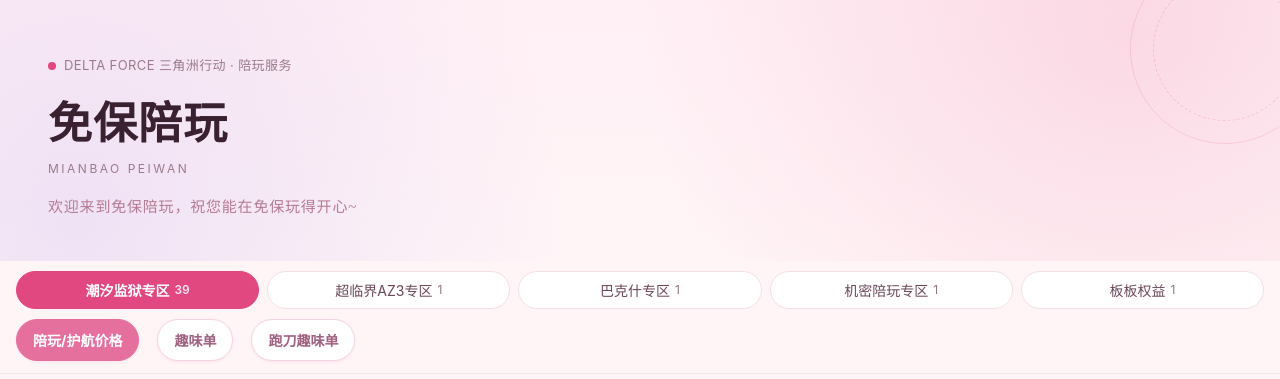
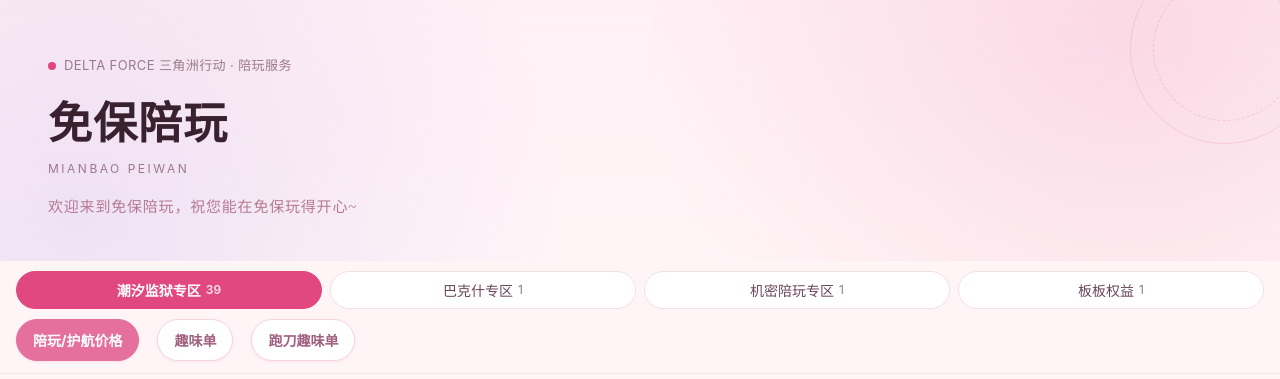
Before and after one commit to petda559/peiwans-price, a plain HTML site: page deploy/index.html in a window 1280 px wide. Shown: the top 379 px of the page. Drawn offline with Linux system fonts and the light colour scheme.

Commit message:
删除超临界AZ3专区

```diff
--- a/deploy/index.html
+++ b/deploy/index.html
@@ -329,14 +329,12 @@ var ITEMS = [
   {name:"摸贝小小巨人", cat:"funrun", imgs:["https://patheia-1323749045.cos.ap-shanghai.myqcloud.com/peiwans-price/img/W4yfb6xgwoX60Hx7eu9czT3Qnfe.png"]},
   {name:"我嘞个只吃金红", cat:"funrun", imgs:["https://patheia-1323749045.cos.ap-shanghai.myqcloud.com/peiwans-price/img/MPYVbkUSmog4cZxPi84cltGxnmh.png"]},
   {name:"GalaGame恋爱攻略单", cat:"funrun", imgs:["https://patheia-1323749045.cos.ap-shanghai.myqcloud.com/peiwans-price/img/galagame-liangonglue-v8.png"]},
-  {name:"超临界AZ3专区价格表", cat:"price", zone:"az3", imgs:["https://patheia-1323749045.cos.ap-shanghai.myqcloud.com/peiwans-price/img/az3-jiage.png"]},
   {name:"巴克什专区价格表", cat:"price", zone:"bakeshi", imgs:["https://patheia-1323749045.cos.ap-shanghai.myqcloud.com/peiwans-price/img/bakeshi-jiage.png"]},
   {name:"机密陪玩价格表", cat:"price", zone:"jimi", imgs:["https://patheia-1323749045.cos.ap-shanghai.myqcloud.com/peiwans-price/img/jimi-peiwan-jiage-v2.png"]}
 ];
 
 var CATS = [
   {key:"jianshi", label:"潮汐监狱专区"},
-  {key:"az3", label:"超临界AZ3专区"},
   {key:"bakeshi", label:"巴克什专区"},
   {key:"jimi", label:"机密陪玩专区"},
   {key:"rule", label:"板板权益"}
@@ -345,10 +343,6 @@ var SUB_TABS = [
   {key:"price", label:"陪玩/护航价格"},
   {key:"fun", label:"趣味单"},
   {key:"funrun", label:"跑刀趣味单"}
-];
-var AZ3_TABS = [
-  {key:"price", label:"陪玩/护航价格"},
-  {key:"fun", label:"趣味单"}
 ];
 var BAKESHI_TABS = [
   {key:"price", label:"陪玩/护航价格"},
@@ -367,7 +361,7 @@ function renderTabs(){
   CATS.forEach(function(c){
     var count = c.key === "jianshi"
       ? ITEMS.filter(function(it){return SUB_TABS.some(function(s){return s.key === it.cat;}) && !it.zone;}).length
-      : ((c.key === "az3" || c.key === "bakeshi" || c.key === "jimi") ? ITEMS.filter(function(it){return it.zone === c.key;}).length
+      : ((c.key === "bakeshi" || c.key === "jimi") ? ITEMS.filter(function(it){return it.zone === c.key;}).length
       : ITEMS.filter(function(it){return it.cat === c.key;}).length);
     var b = document.createElement("button");
     b.className = "tab" + (c.key === curCat ? " on" : "");
@@ -383,7 +377,7 @@ function renderSubTabs(){
   var row = document.getElementById("subRow");
   if(!row) return;
   row.innerHTML = "";
-  var tabs = curCat === "jianshi" ? SUB_TABS : (curCat === "az3" ? AZ3_TABS : (curCat === "bakeshi" ? BAKESHI_TABS : null));
+  var tabs = curCat === "jianshi" ? SUB_TABS : (curCat === "bakeshi" ? BAKESHI_TABS : null);
   if(!tabs){ row.style.display = "none"; return; }
   row.style.display = "flex";
   tabs.forEach(function(s){
@@ -444,14 +438,13 @@ function renderGrid(){
     push(ITEMS.filter(function(it){ return it.cat === curSub && !it.zone; }));
   }else if(curCat === "jimi"){
     push(ITEMS.filter(function(it){ return it.zone === "jimi"; }));
-  }else if(curCat === "az3" || curCat === "bakeshi"){
+  }else if(curCat === "bakeshi"){
     push(ITEMS.filter(function(it){ return it.zone === curCat && it.cat === curSub; }));
   }else{
     push(ITEMS.filter(function(it){ return it.cat === curCat; }));
   }
-  empty.innerHTML = curCat === "az3" ? "超临界AZ3专区：暂时没有海报，敬请期待"
-    : (curCat === "bakeshi" ? "巴克什专区：暂时没有海报，敬请期待"
-    : (curCat === "jimi" ? "机密陪玩专区：暂时没有海报，敬请期待" : "该分类下暂时没有海报"));
+  empty.innerHTML = curCat === "bakeshi" ? "巴克什专区：暂时没有海报，敬请期待"
+    : (curCat === "jimi" ? "机密陪玩专区：暂时没有海报，敬请期待" : "该分类下暂时没有海报");
   empty.style.display = curList.length ? "none" : "block";
   regLazy(grid);
 }
```
Also changed, not shown: index.html (+5 -12 lines), 免保陪玩价格表.html (+5 -12 lines).
